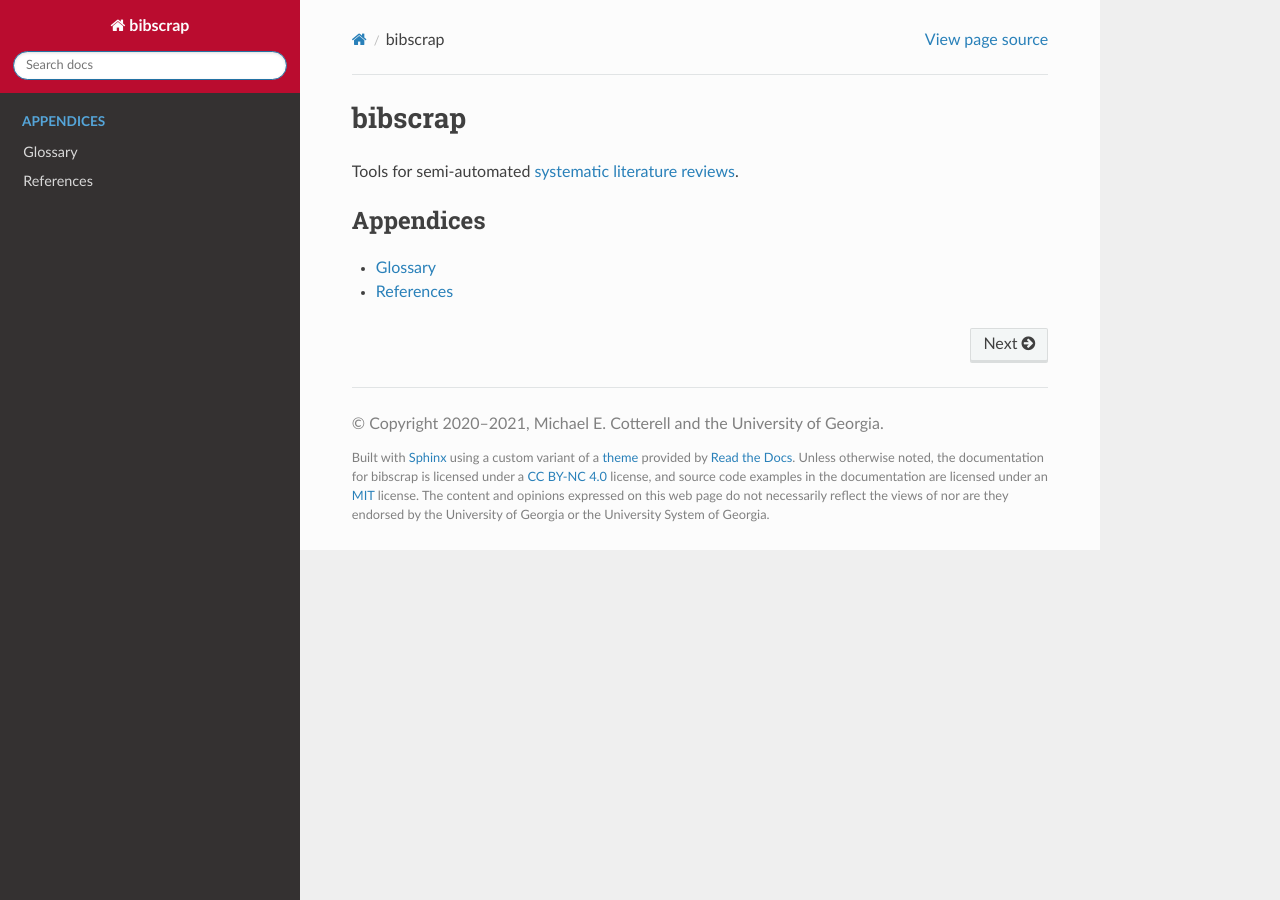
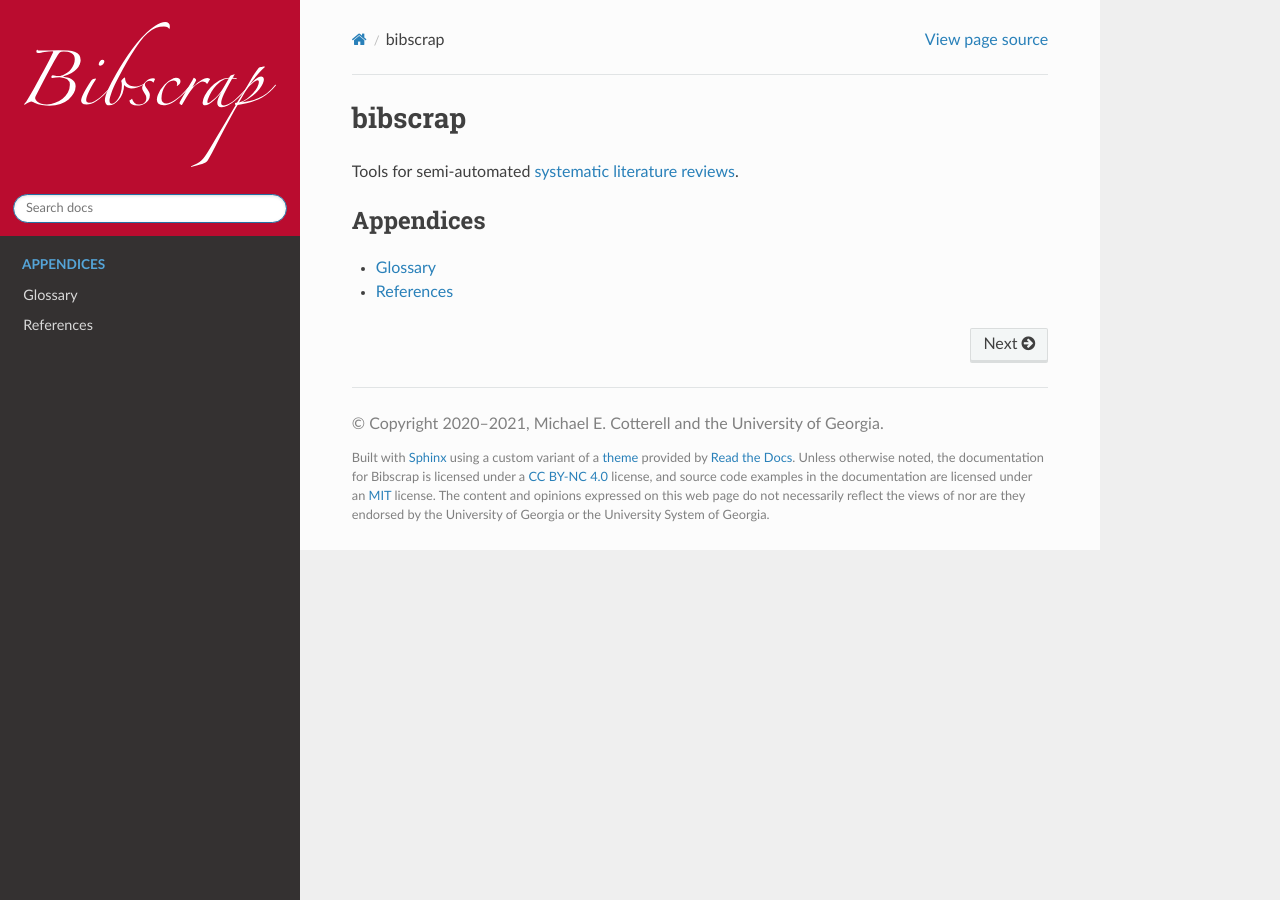
Before and after one commit to cotterell/bibscrap, a Sphinx documentation site: the page built from docs/index.rst, in a window 1280 px wide. Built offline with Sphinx 7.4.7 and the Read the Docs theme 2.0.0, drawn with Linux system fonts in a browser that asks for light colours; some of the changed lines change nothing that is shown.

Commit message:
updated documentation

```diff
--- a/docs/_ext/mepcott/acmref.py
+++ b/docs/_ext/mepcott/acmref.py
@@ -1,16 +1,26 @@
+from pybtex import plugin as pybtex_plugin
+from pybtex.style.formatting import unsrt
+from sphinx.locale import __
 from sphinx.util import logging
 from sphinx.util.console import bold
 
 logger = logging.getLogger(__name__)
 
 
+class ACMRefStyle(unsrt.Style):
+    """..."""
+
+    pass
+
+
 def setup(app):
     logger.info(
-        bold(f"enabling ACM Reference Format (acmref) for sphinxcontrib-bibtex... ")
-        + "done"
+        bold(__("enabling 'acmref' style for sphinxcontrib-bibtex... ")), nonl=True
     )
+    app.require_sphinx("4.1")
     app.setup_extension("sphinxcontrib.bibtex")
-    app.require_sphinx("4.1")
+    pybtex_plugin.register_plugin("pybtex.style.formatting", "acmref", ACMRefStyle)
+    logger.info(__("done"))
     return {
         "version": "0.0.1",
         "parallel_read_safe": True,
--- /dev/null
+++ b/docs/_static/css/rtd.css
@@ -0,0 +1,5 @@
+.wy-side-nav-search .wy-dropdown>a img.logo,
+.wy-side-nav-search>a img.logo {
+    height: unset;
+    width: 100%;
+}
--- a/docs/conf.py
+++ b/docs/conf.py
@@ -14,7 +14,7 @@
 
 # -- Project information -----------------------------------------------------
 
-project = "bibscrap"
+project = "Bibscrap"
 years = f"2020–{datetime.now().year}"
 author = "Michael E. Cotterell"
 copyright = f"{years}, {author} and the University of Georgia"
@@ -77,11 +77,13 @@
 # https://www.sphinx-doc.org/en/master/usage/configuration.html#confval-html_theme
 html_theme = "sphinx_rtd_theme"
 
+html_logo = "_static/img/bibscrap.svg"
+
 # Dictionary of options that influence the look and feel of the selected theme.
 # https://www.sphinx-doc.org/en/master/usage/configuration.html#confval-html_theme_options
 # https://sphinx-rtd-theme.readthedocs.io/en/stable/configuring.html#theme-options
 html_theme_options = {
-    "logo_only": False,
+    "logo_only": True,
     "includehidden": False,
     "display_version": True,
     "prev_next_buttons_location": "bottom",
@@ -112,9 +114,14 @@
 # attributes of the corresponding ``<link>`` tag (it defaults to an empty list).
 # https://www.sphinx-doc.org/en/master/usage/configuration.html#confval-html_css_files
 html_css_files = [
+    "css/rtd.css",
     "css/refs.css",
 ]
 
 # -- Options for sphinxcontrib-bibtex ----------------------------------------
 
-bibtex_bibfiles = ["refs.bib"]
+bibtex_bibfiles = [
+    "refs.bib",
+]
+
+bibtex_default_style = "plain"
--- a/docs/refs.bib
+++ b/docs/refs.bib
@@ -2,18 +2,23 @@
   title = {{Systematic Literature Reviews in Software Engineering -- A Systematic Literature Review}},
   author = {Kitchenham, Barbara and Brereton, O. Pearl and Budgen, David and Bailey, John and Linkman, Stephen},
   year = {2009},
-  journal = {Elsevier Information and Software Technology},
+  month = jan,
+  journal = {{Information and Software Technology}},
+  volume = {51},
+  number = {1},
   pages = {7--15},
   doi = {10.1016/j.infsof.2008.09.009},
 }
 
 @techreport{kitchenhamProceduresPerformingSystematic2004,
-  type = {{Joint Technical Report}},
+  type = {{Joint Technical Report:}},
   title = {{Procedures for Performing Systematic Reviews}},
   author = {Kitchenham, Barbara A.},
   year = {2004},
-  number = {{TR/SE0401}},
+  month = jul,
+  number = {{Keele University Technical Report TR/SE-0401; NICTA Technical Report 0400011T.1}},
   address = {{Keele, Newcastle, United Kingdom}},
   institution = {{University of Keele}},
-  note = {{Computer Science Department, University of Keele (TR/SE0401), National ICT Australia Ltd. (0400011T.1)}},
+  issn = {1353-7776},
+  note = {{ISSN: 1353-7776}},
 }
```
Also changed, not shown: docs/_static/img/bibscrap.png (added), docs/_static/img/bibscrap.svg (added), 1 other file.
